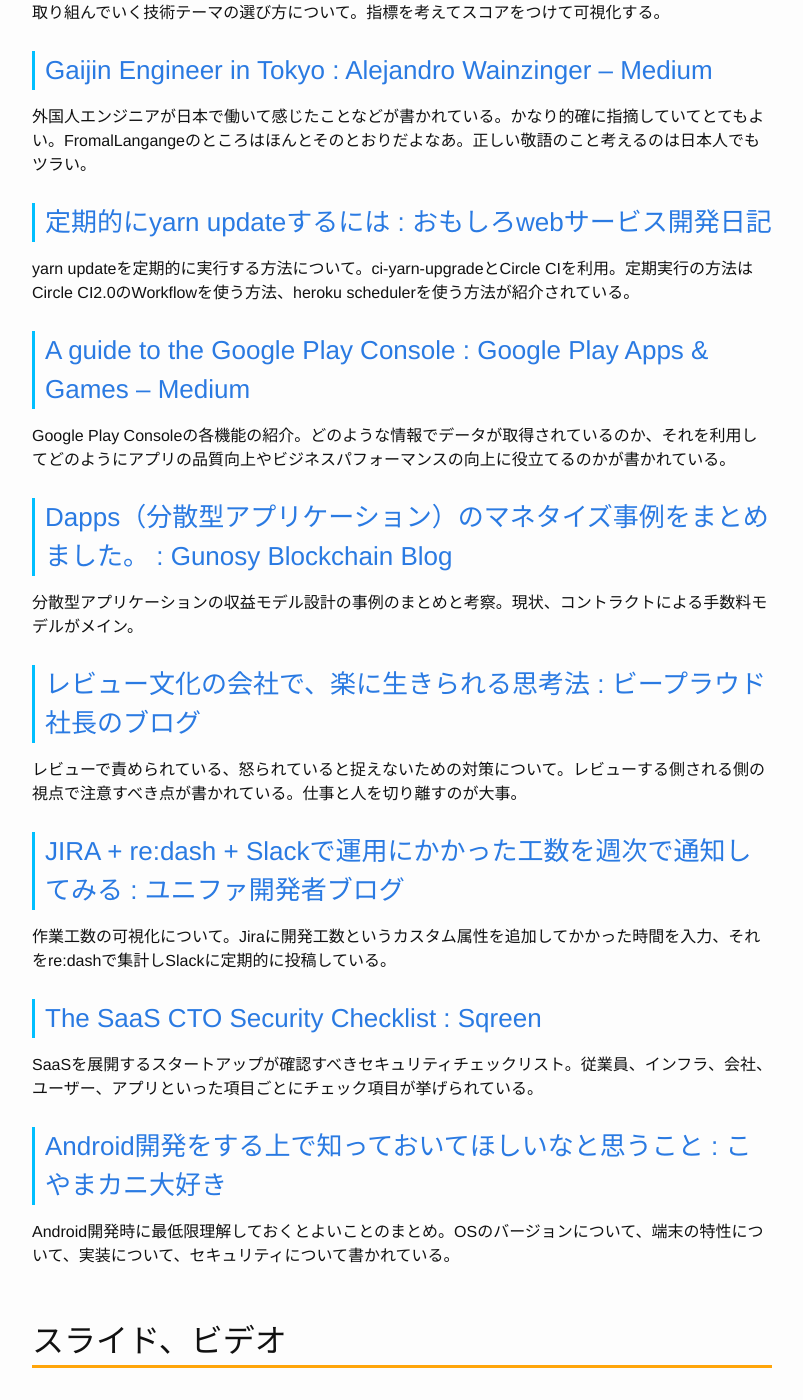
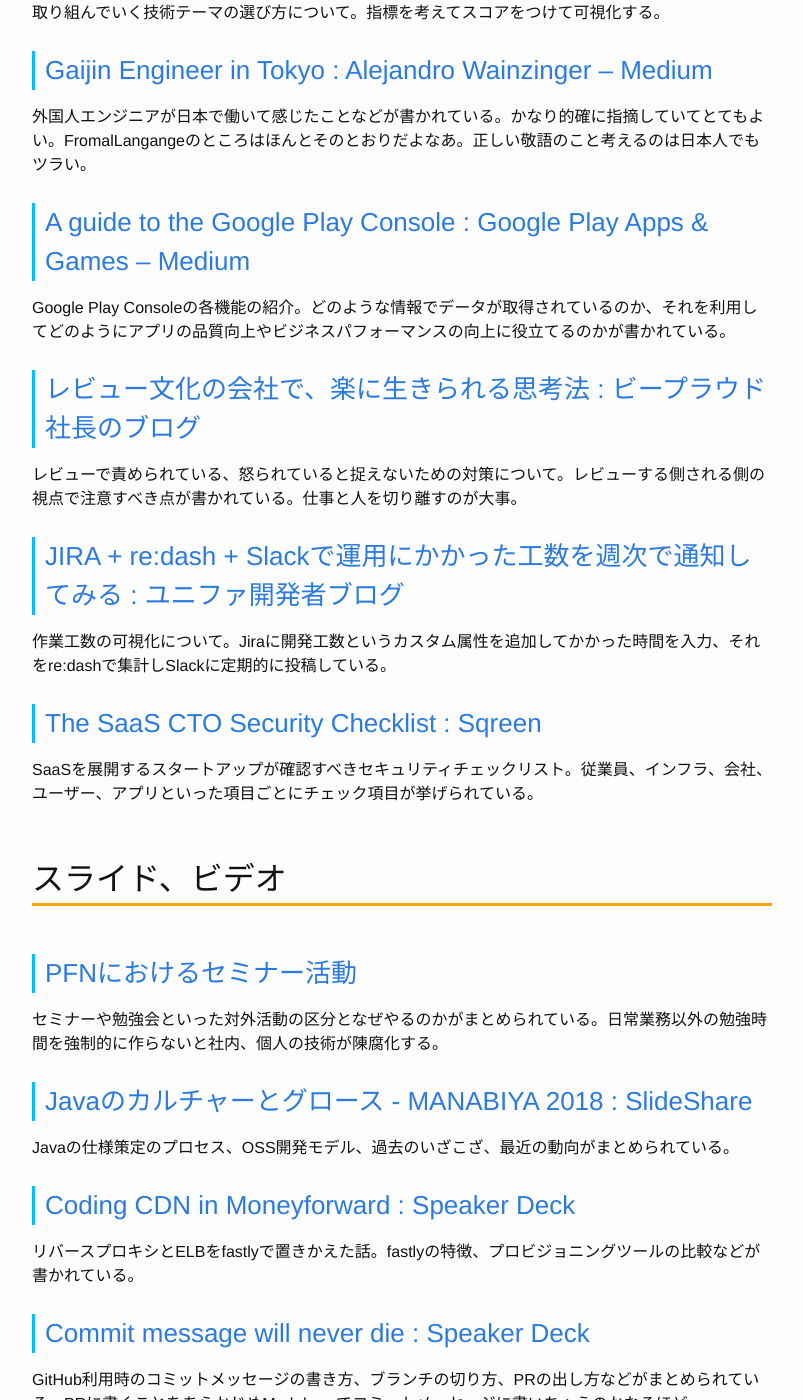
Before and after one commit to Gather-Tech/Gather-Tech.github.io, a Jekyll site: the page built from _posts/2018/2018-03-26-Gather91.md, in a window 1280 px wide and 1400 px high, scrolled down 1799 px. Shown: the whole window, without its empty margins (238-1041 px from the left). Built offline with Jekyll 4.4.1, drawn with Linux system fonts in a browser that asks for light colours; some of the changed text lies outside the part shown.

Commit message:
Reduced articles

```diff
--- a/_posts/2018/2018-03-26-Gather91.md
+++ b/_posts/2018/2018-03-26-Gather91.md
@@ -45,17 +45,9 @@
 
 外国人エンジニアが日本で働いて感じたことなどが書かれている。かなり的確に指摘していてとてもよい。FromalLangangeのところはほんとそのとおりだよなあ。正しい敬語のこと考えるのは日本人でもツラい。
 
-### [定期的にyarn updateするには : おもしろwebサービス開発日記](http://blog.willnet.in/entry/2018/03/18/163405)
-
-yarn updateを定期的に実行する方法について。ci-yarn-upgradeとCircle CIを利用。定期実行の方法はCircle CI2.0のWorkflowを使う方法、heroku schedulerを使う方法が紹介されている。
-
 ### [A guide to the Google Play Console : Google Play Apps & Games – Medium](https://medium.com/googleplaydev/a-guide-to-the-google-play-console-1bdc79ca956f)
 
 Google Play Consoleの各機能の紹介。どのような情報でデータが取得されているのか、それを利用してどのようにアプリの品質向上やビジネスパフォーマンスの向上に役立てるのかが書かれている。
-
-### [Dapps（分散型アプリケーション）のマネタイズ事例をまとめました。 : Gunosy Blockchain Blog](http://blockchain.gunosy.io/entry/dapps-monetize)
-
-分散型アプリケーションの収益モデル設計の事例のまとめと考察。現状、コントラクトによる手数料モデルがメイン。
 
 ### [レビュー文化の会社で、楽に生きられる思考法 : ビープラウド社長のブログ](http://shacho.beproud.jp/entry/2018/03/19/085000)
 
@@ -68,10 +60,6 @@
 ### [The SaaS CTO Security Checklist : Sqreen](https://www.sqreen.io/checklists/saas-cto-security-checklist)
 
 SaaSを展開するスタートアップが確認すべきセキュリティチェックリスト。従業員、インフラ、会社、ユーザー、アプリといった項目ごとにチェック項目が挙げられている。
-
-### [Android開発をする上で知っておいてほしいなと思うこと : こやまカニ大好き](http://nein37.hatenablog.com/entry/2018/03/19/010720)
-
-Android開発時に最低限理解しておくとよいことのまとめ。OSのバージョンについて、端末の特性について、実装について、セキュリティについて書かれている。
 
 ## スライド、ビデオ
 
@@ -96,14 +84,6 @@
 ### [mailhog/MailHog: GitHub](https://github.com/mailhog/MailHog)
 
 開発用のSMTPサーバー。Web UI、JSON APIもある。Go製。
-
-### [ZoomerAnalytics/git-xltrail: GitHub](https://github.com/ZoomerAnalytics/git-xltrail)
-
-Excelに含まれるVBAの差分表示ができるGitコマンドの拡張。
-
-### [fractalwrench/json-2-kotlin: GitHub](https://github.com/fractalwrench/json-2-kotlin)
-
-JSONをKotlinのデータクラスに変換するツール。
 
 ### [jacobbogers/libRmath.js: GitHub](https://github.com/jacobbogers/libRmath.js)
 
```
